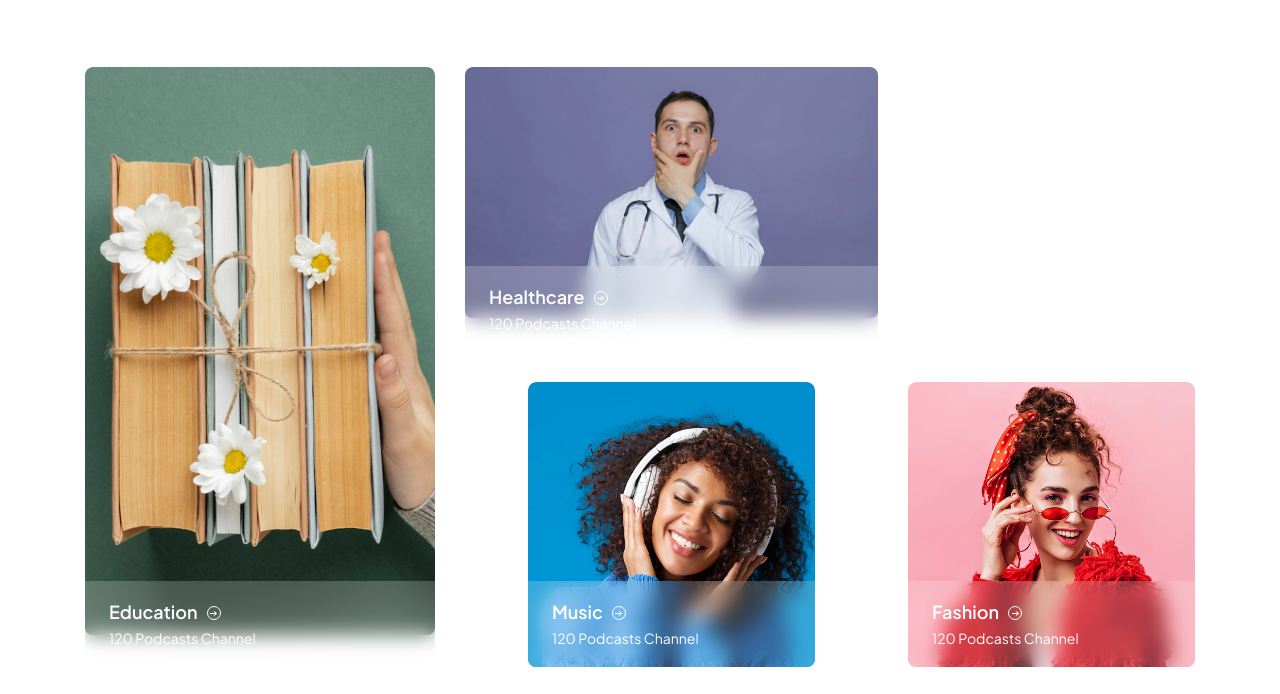
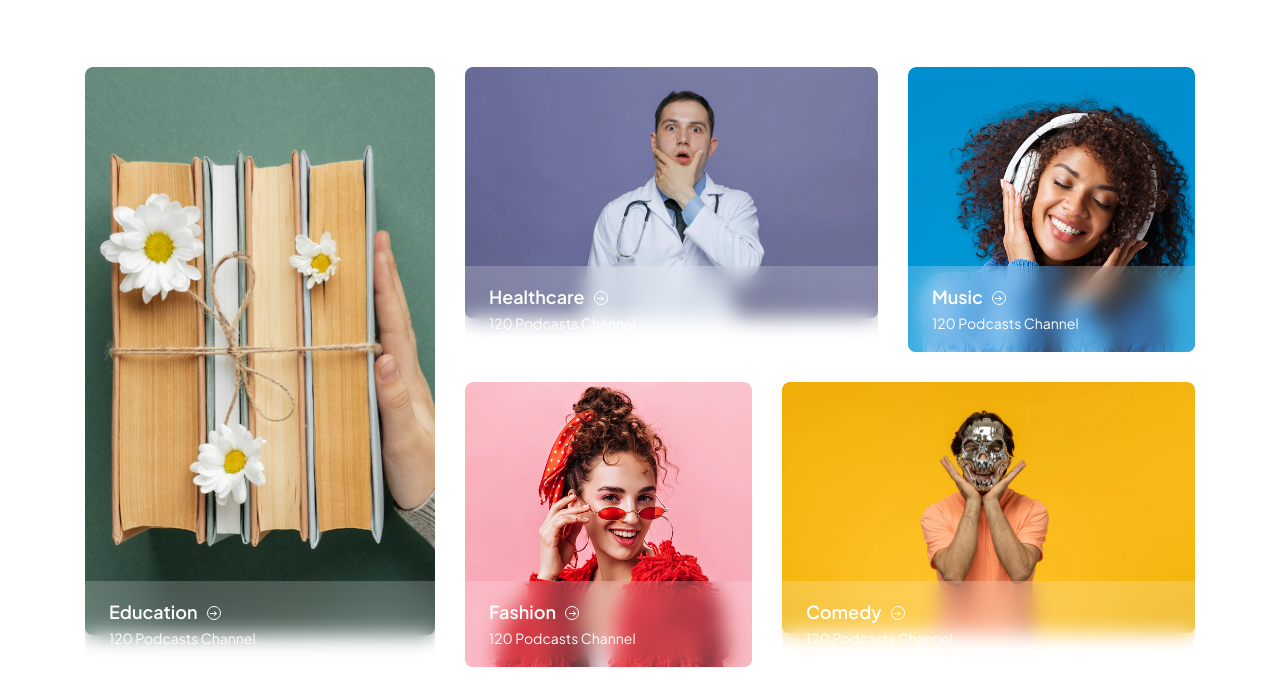
Before and after one commit to DangQui/htmlcss-project-7, a website: page index.html in a window 1280 px wide. Shown: the part 1708-2402 px from the top of the page. Drawn offline with nearby package versions, Linux system fonts and the light colour scheme.

Commit message:
Responsive #3

```diff
--- a/index.html
+++ b/index.html
@@ -471,7 +471,8 @@
                                     </article>
                                 </div>
                                 <div class="col-lg-8">
-                                    <div class="row g-lg-3">
+                                    <div
+                                        class="row g-lg-3 justify-conten-center">
                                         <div class="col-lg-7 col-12">
                                             <article
                                                 class="category-item category__medium"
@@ -493,7 +494,7 @@
                                                 </div>
                                             </article>
                                         </div>
-                                        <div class="col-lg-5 col-10 offset-1">
+                                        <div class="col-lg-5 col-10">
                                             <article
                                                 class="category-item category__small category__mb-height"
                                                 data-aos="flip-right">
@@ -514,7 +515,7 @@
                                                 </div>
                                             </article>
                                         </div>
-                                        <div class="col-lg-5 col-10 offset-1">
+                                        <div class="col-lg-5 col-10">
                                             <article
                                                 class="category-item category__medium category__mb-height"
                                                 data-aos="flip-down">
@@ -535,7 +536,7 @@
                                                 </div>
                                             </article>
                                         </div>
-                                        <div class="col--lg-7 col-12">
+                                        <div class="col-lg-7 col-12">
                                             <article
                                                 class="category-item category__small"
                                                 data-aos="flip-right">
--- a/scss/base/_common.scss
+++ b/scss/base/_common.scss
@@ -45,3 +45,7 @@ img {
 .align-item-center {
     align-items: center;
 }
+
+.justify-conten-center {
+    justify-content: center;
+}
```
Also changed, not shown: assets/css/main.css, 1 other file.
